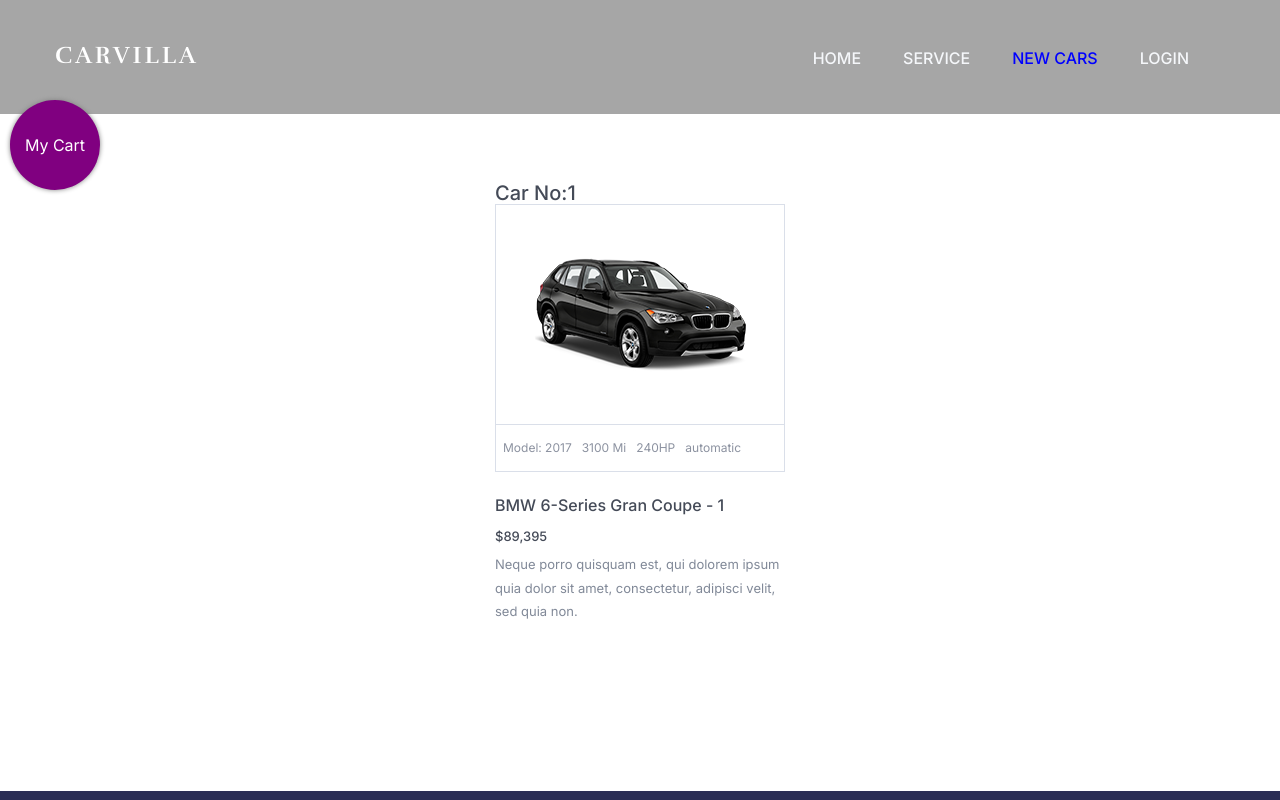
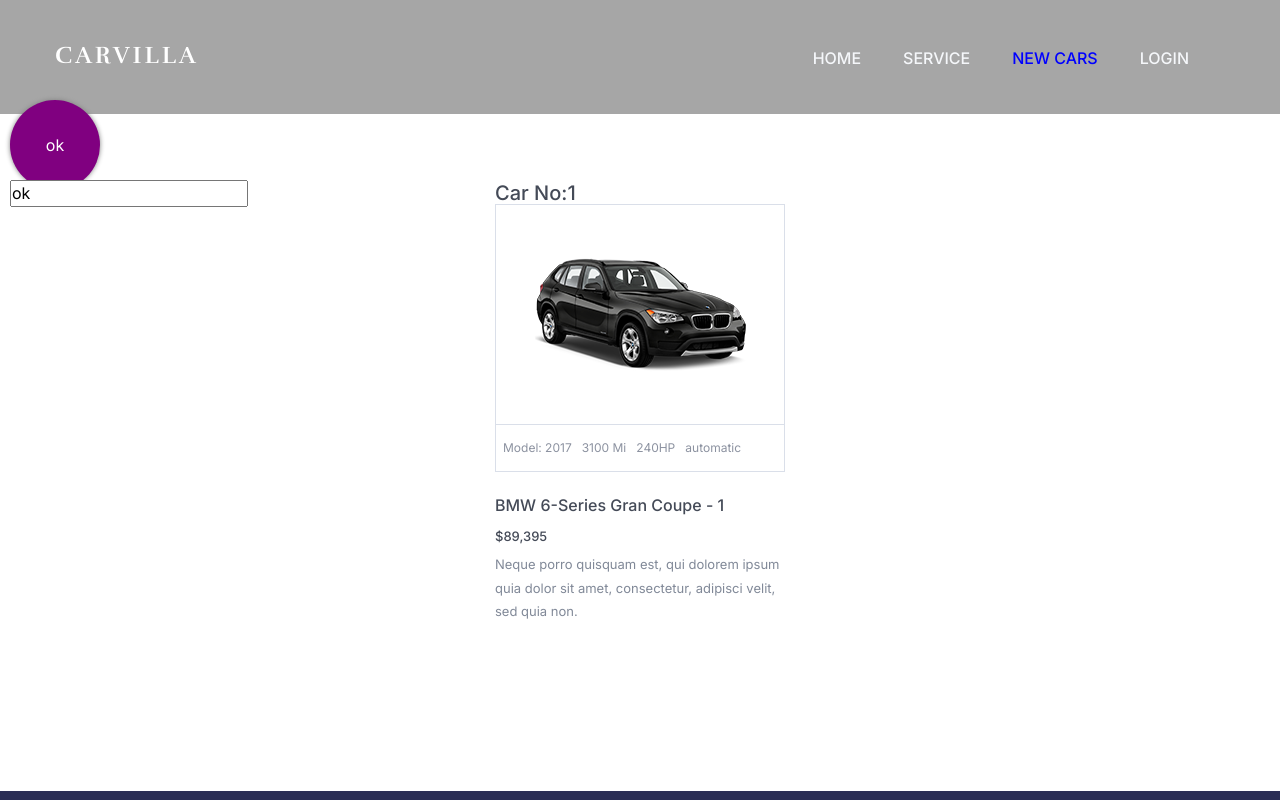
Before and after one commit to qasemB/codeyad_next_learning, a Next.js app: page /cars/1 in a window 1280 px wide. Shown: the top 800 px of the page. Built offline with nearby package versions, Linux system fonts and the light colour scheme; some icons are missing.

Commit message:
part#21-B16

```diff
--- a/app/cars/layout.jsx
+++ b/app/cars/layout.jsx
@@ -8,27 +8,6 @@
     return (
         <>
             {children}
-            <div
-                style={{
-                    position: "fixed",
-                    width: "90px",
-                    height: "90px",
-                    background: "purple",
-                    zIndex: "1000",
-                    top: "100px",
-                    left: "10px",
-                    color: "white",
-                    display: "flex",
-                    justifyContent: "center",
-                    alignItems: "center",
-                    borderRadius: "100%",
-                    flexDirection: "column",
-                    boxShadow: "0 0 5px gray",
-                    cursor: "pointer"
-                }}>
-                <i className='fa fa-shopping-basket'></i>
-                My Cart
-            </div>
         </>
     );
 }
--- /dev/null
+++ b/app/cars/template.jsx
@@ -0,0 +1,35 @@
+'use client'
+import React, { useState } from 'react';
+
+const CarsLayout = ({ children }) => {
+    const [input, setInput] = useState("ok")
+    return (
+        <>
+            {children}
+            <div
+                style={{
+                    position: "fixed",
+                    width: "90px",
+                    height: "90px",
+                    background: "purple",
+                    zIndex: "1000",
+                    top: "100px",
+                    left: "10px",
+                    color: "white",
+                    display: "flex",
+                    justifyContent: "center",
+                    alignItems: "center",
+                    borderRadius: "100%",
+                    flexDirection: "column",
+                    boxShadow: "0 0 5px gray",
+                    cursor: "pointer"
+                }}>
+                <i className='fa fa-shopping-basket'></i>
+                {input}
+                <input value={input} onChange={e=>setInput(e.target.value)} style={{position:"absolute", top:"80px", left:"0", color:"black"}}/>
+            </div>
+        </>
+    );
+}
+
+export default CarsLayout;
```
